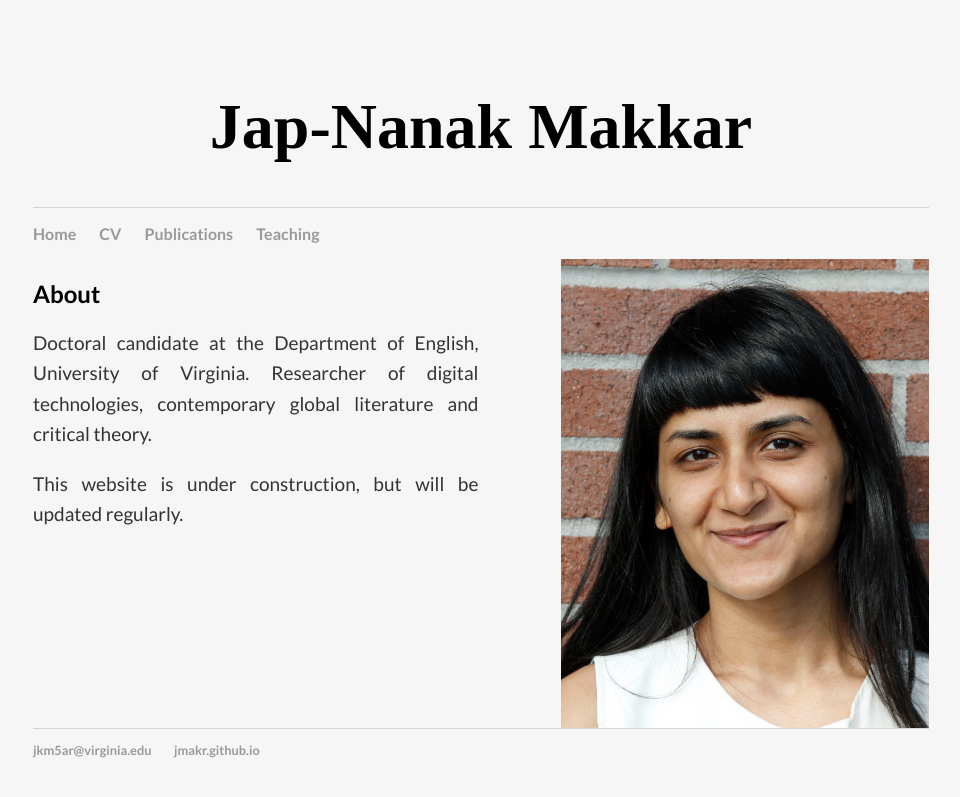
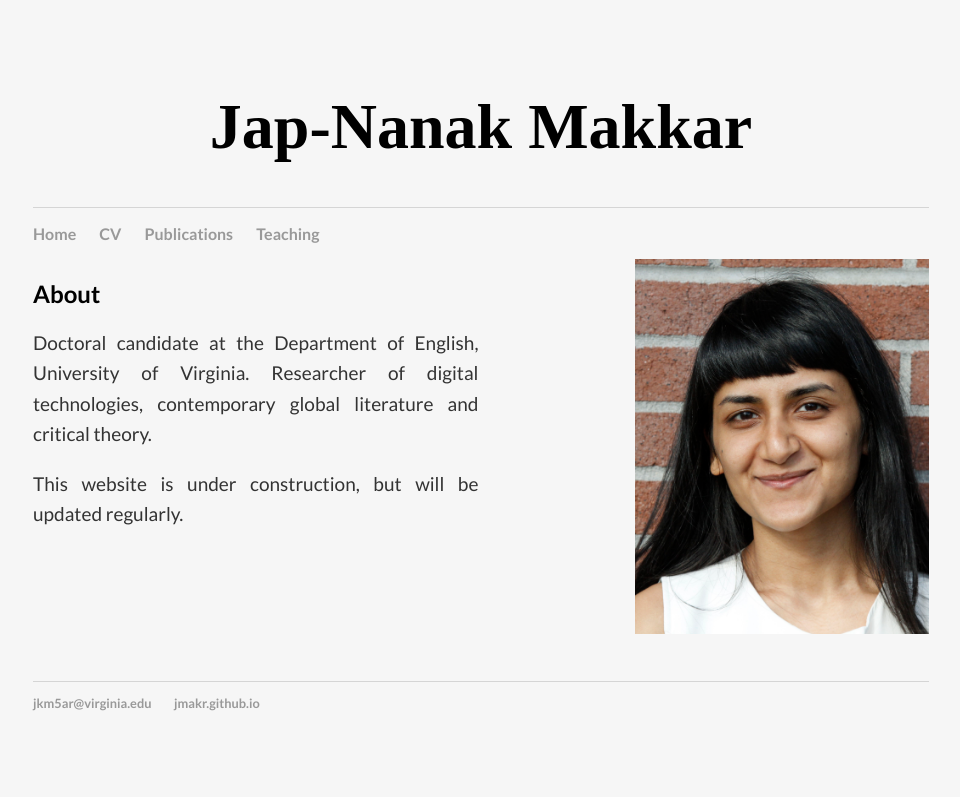
Before and after one commit to jmakr/jmakr.github.io, a Jekyll site: the page built from index.html, in a window 1280 px wide. Shown: the top 797 px of the page, without its empty margins (159-1119 px from the left). Built offline with Jekyll 4.4.1, drawn with Linux system fonts in a browser that asks for light colours.

Commit message:
Update index.html

```diff
--- a/index.html
+++ b/index.html
@@ -13,7 +13,7 @@
 
 	<p align="justify">This website is under construction, but will be updated regularly.</p>
 
-	<img src="Website photo cropped.jpg" height=469 width=368 align="right">
+	<img src="Website photo cropped.jpg" height=375 width=294 align="right">
 
 
 
```
